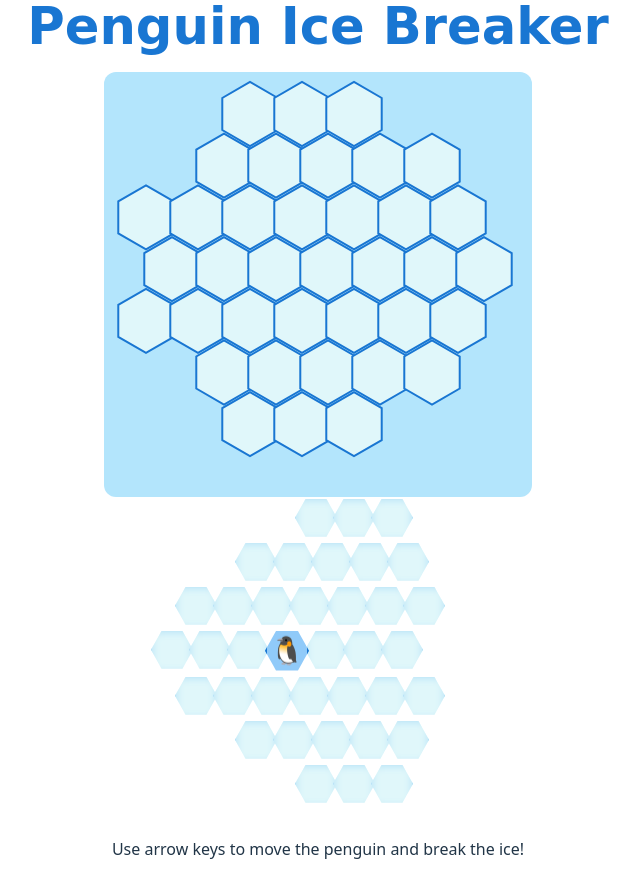
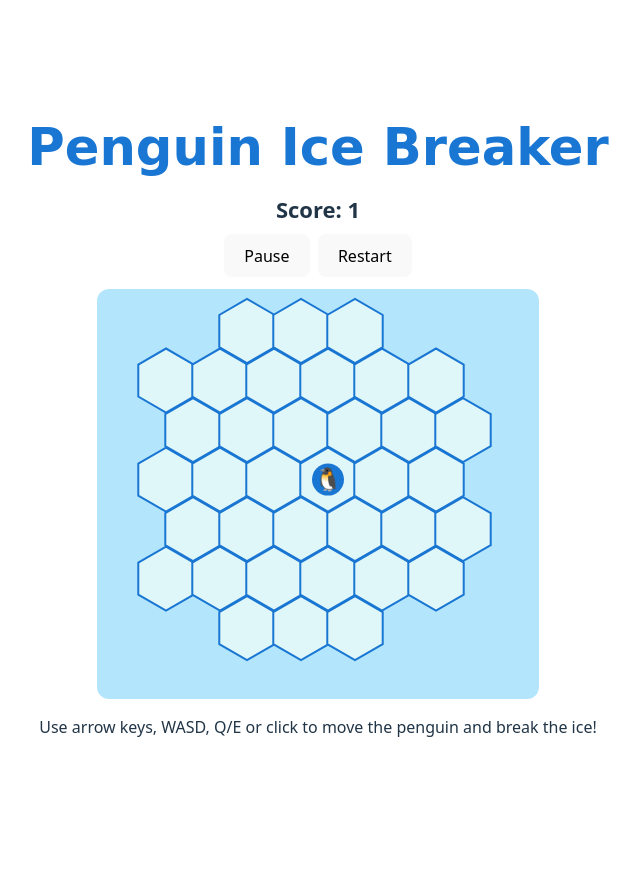
Before and after one commit to w33ladalah/penguin-ice-braker-game, a React (Vite) app: page / in a window 1280 px wide. Shown: the whole page, without its empty margins (322-962 px from the left). After the commit the page ends 800 px from the top, so only its background shows below. Built offline with nearby package versions, Linux system fonts and the light colour scheme.

Commit message:
Implement scoring, pause, restart, and win/lose messages; fix all linter errors and clean up code structure

```diff
--- a/src/App.jsx
+++ b/src/App.jsx
@@ -1,59 +1,63 @@
 import { useState } from 'react';
 import './App.css';
-import HexBoard from './HexBoard';
 import HexBoardCanvas from './HexBoardCanvas';
-import { BOARD_MASK } from './boardShape';
-
-const HEX_ROWS = BOARD_MASK.length;
-const HEX_COLS = BOARD_MASK[0].length;
-const START_POS = { x: 3, y: 3 };
-
-// Create a grid matching BOARD_MASK: 0 = ice, null = hole
-function createHexGrid() {
-  return BOARD_MASK.map(row => row.map(cell => (cell ? 0 : null)));
-}
 
 function App() {
-  const [penguin, setPenguin] = useState(START_POS);
-  const [grid, setGrid] = useState(createHexGrid());
+  const [score, setScore] = useState(1); // penguin starts on 1 cell
+  const [paused, setPaused] = useState(false);
+  const [gameMessage, setGameMessage] = useState("");
+  const [restartSignal, setRestartSignal] = useState(0);
 
-  const movePenguin = (dx, dy) => {
-    const newX = penguin.x + dx;
-    const newY = penguin.y + dy;
-    if (
-      newX >= 0 && newX < HEX_COLS &&
-      newY >= 0 && newY < HEX_ROWS &&
-      grid[newY][newX] === 0
-    ) {
-      setPenguin({ x: newX, y: newY });
-      setGrid(g => {
-        const newGrid = g.map(row => [...row]);
-        newGrid[newY][newX] = 1; // break ice
-        return newGrid;
-      });
-    }
-  };
-
-  const handleKey = e => {
-    if (e.key === 'ArrowUp') movePenguin(0, -1);
-    if (e.key === 'ArrowDown') movePenguin(0, 1);
-    if (e.key === 'ArrowLeft') movePenguin(-1, 0);
-    if (e.key === 'ArrowRight') movePenguin(1, 0);
+  // Handler to increase score
+  const handleScore = () => setScore(s => s + 1);
+  // Handler to end game
+  const handleGameEnd = (msg) => setGameMessage(msg);
+  // Handler to pause
+  const handlePause = () => setPaused(p => !p);
+  // Handler to restart
+  const handleRestart = () => {
+    setScore(1);
+    setPaused(false);
+    setGameMessage("");
+    setRestartSignal(s => s + 1);
   };
 
   return (
-    <div
-      className="game-container"
-      tabIndex={0}
-      onKeyDown={handleKey}
-      style={{ outline: 'none' }}
-    >
+    <div className="game-container" style={{ outline: 'none', position: 'relative' }}>
       <h1>Penguin Ice Breaker</h1>
-      <HexBoardCanvas />
-      <HexBoard grid={grid} penguin={penguin} />
-      <p>Use arrow keys to move the penguin and break the ice!</p>
+      <div style={{ fontSize: 22, fontWeight: 'bold', marginBottom: 8 }}>Score: {score}</div>
+      <div style={{ marginBottom: 12 }}>
+        <button onClick={handlePause} style={{ marginRight: 8 }}>{paused ? 'Resume' : 'Pause'}</button>
+        <button onClick={handleRestart}>Restart</button>
+      </div>
+      <HexBoardCanvas
+        score={score}
+        onScore={handleScore}
+        onGameEnd={handleGameEnd}
+        paused={paused}
+        restartSignal={restartSignal}
+      />
+      <p style={{ marginTop: 16 }}>Use arrow keys, WASD, Q/E or click to move the penguin and break the ice!</p>
+      {gameMessage && (
+        <div style={{
+          position: 'absolute',
+          top: 0, left: 0, right: 0, bottom: 0,
+          background: 'rgba(0,0,0,0.7)',
+          color: '#fff',
+          display: 'flex',
+          flexDirection: 'column',
+          alignItems: 'center',
+          justifyContent: 'center',
+          fontSize: 32,
+          zIndex: 10
+        }}>
+          <div>{gameMessage}</div>
+          <button onClick={handleRestart} style={{ marginTop: 24, fontSize: 20 }}>Restart</button>
+        </div>
+      )}
     </div>
   );
 }
 
+
 export default App;
--- a/src/HexBoard.jsx
+++ /dev/null
@@ -1,36 +0,0 @@
-// HexBoard.jsx
-import React from 'react';
-
-export default function HexBoard({ grid, penguin }) {
-  return (
-    <div className="grid">
-      {grid.map((row, y) => (
-        <div
-          className="row"
-          key={y}
-          style={{ marginLeft: `${Math.abs(Math.floor(grid.length / 2) - y) * 24}px` }}
-        >
-          {row.map((cell, x) =>
-            cell === null ? (
-              <div className="cell empty" key={x}></div>
-            ) : (
-              <div
-                className={
-                  'cell hex ' +
-                  (penguin.x === x && penguin.y === y
-                    ? 'penguin'
-                    : cell === 1
-                    ? 'broken'
-                    : 'ice')
-                }
-                key={x}
-              >
-                {penguin.x === x && penguin.y === y ? '🐧' : ''}
-              </div>
-            )
-          )}
-        </div>
-      ))}
-    </div>
-  );
-}
--- a/src/HexBoardCanvas.jsx
+++ b/src/HexBoardCanvas.jsx
@@ -1,13 +1,15 @@
-// HexBoardCanvas.jsx
-import React, { useRef, useEffect } from 'react';
+import React, { useRef, useEffect, useState, useCallback } from 'react';
 import { BOARD_MASK } from './boardShape';
 
-const HEX_SIZE = 32; // px, radius of hexagon
-const HEX_GAP = 4; // px, space between hexes
+const HEX_SIZE = 32;
+const HEX_GAP = 6;
 const HEX_HEIGHT = Math.sqrt(3) * HEX_SIZE;
 const HEX_WIDTH = 2 * HEX_SIZE;
 const HEX_HORIZ_SPACING = 1.5 * HEX_SIZE + HEX_GAP;
-const HEX_VERT_SPACING = HEX_HEIGHT + HEX_GAP;
+const HEX_VERT_SPACING = HEX_HEIGHT + 1.5;
+const PENGUIN_COLOR = '#1976d2';
+const ICE_COLOR = '#e0f7fa';
+const BROKEN_COLOR = '#d1d1d1';
 
 function hexCorner(center, size, i) {
   const angle_deg = 60 * i - 30;
@@ -33,22 +35,228 @@ function drawHex(ctx, center, size, fillStyle, strokeStyle) {
   ctx.stroke();
 }
 
-export default function HexBoardCanvas() {
-  const canvasRef = useRef(null);
+function getHexCenter(row, col) {
+  const x = col * HEX_HORIZ_SPACING + (row % 2) * (HEX_HORIZ_SPACING / 2) + HEX_SIZE + 10;
+  const y = row * (HEX_VERT_SPACING * 0.87) + HEX_SIZE + 10;
+  return { x, y };
+}
 
+function getHexAtPos(x, y) {
+  // Brute force: check all centers, return closest if within HEX_SIZE
+  let minDist = HEX_SIZE;
+  let found = null;
+  for (let row = 0; row < BOARD_MASK.length; row++) {
+    for (let col = 0; col < BOARD_MASK[row].length; col++) {
+      if (!BOARD_MASK[row][col]) continue;
+      const center = getHexCenter(row, col);
+      const dx = x - center.x;
+      const dy = y - center.y;
+      const dist = Math.sqrt(dx * dx + dy * dy);
+      if (dist < minDist) {
+        minDist = dist;
+        found = { row, col };
+      }
+    }
+  }
+  return found;
+}
+
+// Directions for 6-way movement: [dx, dy] (even/odd row offset)
+const HEX_DIRS = [
+  [1, 0], [-1, 0],
+  [0, 1], [0, -1],
+  [1, -1], [-1, -1], // for even rows
+  [1, 1], [-1, 1],   // for odd rows
+];
+
+export default function HexBoardCanvas({
+  onScore,
+  onGameEnd,
+  paused,
+  restartSignal
+}) {
+  // 0: ice, 1: broken
+  const [grid, setGrid] = useState(() =>
+    BOARD_MASK.map(row => row.map(cell => (cell ? 0 : null)))
+  );
+  const [penguin, setPenguin] = useState({ row: 3, col: 3 });
+  const [gameEnded, setGameEnded] = useState(false);
+  const [lastRestart, setLastRestart] = useState(restartSignal);
+
+  // Reset on restart
+  useEffect(() => {
+    if (restartSignal !== lastRestart) {
+      setGrid(BOARD_MASK.map(row => row.map(cell => (cell ? 0 : null))));
+      setPenguin({ row: 3, col: 3 });
+      setGameEnded(false);
+      setLastRestart(restartSignal);
+    }
+  }, [restartSignal, lastRestart]);
+
+  // Helper: get possible moves
+  function getPossibleMoves(penguin, grid) {
+    const even = penguin.row % 2 === 0;
+    let dirs = [
+      [1, 0], [-1, 0],
+      [0, 1], [0, -1],
+      even ? [1, -1] : [1, 1],
+      even ? [-1, -1] : [-1, 1],
+    ];
+    return dirs
+      .map(([dx, dy]) => {
+        const row = penguin.row + dy;
+        const col = penguin.col + dx;
+        if (
+          row >= 0 && row < BOARD_MASK.length &&
+          col >= 0 && col < BOARD_MASK[0].length &&
+          BOARD_MASK[row][col] &&
+          grid[row][col] === 0
+        ) {
+          return { row, col };
+        }
+        return null;
+      })
+      .filter(Boolean);
+  }
+
+  // Check for stuck/lose/win after every move
+  useEffect(() => {
+    if (gameEnded) return;
+    // Win: all ice broken except penguin's cell
+    const totalIce = BOARD_MASK.flat().filter(Boolean).length;
+    const broken = grid.flat().filter(x => x === 1).length;
+    if (broken === totalIce) {
+      setGameEnded(true);
+      onGameEnd && onGameEnd('You win! 🎉');
+      return;
+    }
+    // Lose: no moves
+    if (getPossibleMoves(penguin, grid).length === 0) {
+      setGameEnded(true);
+      onGameEnd && onGameEnd('No more moves! You are stuck!');
+      return;
+    }
+  }, [grid, penguin, gameEnded, onGameEnd]);
+
+  // Draw everything
   useEffect(() => {
     const canvas = canvasRef.current;
     const ctx = canvas.getContext('2d');
     ctx.clearRect(0, 0, canvas.width, canvas.height);
+    // Draw cells
     for (let row = 0; row < BOARD_MASK.length; row++) {
       for (let col = 0; col < BOARD_MASK[row].length; col++) {
         if (!BOARD_MASK[row][col]) continue;
-        const x = col * HEX_HORIZ_SPACING + (row % 2) * (HEX_HORIZ_SPACING / 2) + HEX_SIZE + 10;
-        const y = row * (HEX_VERT_SPACING * 0.87) + HEX_SIZE + 10;
-        drawHex(ctx, { x, y }, HEX_SIZE, '#e0f7fa', '#1976d2');
+        const center = getHexCenter(row, col);
+        let color = ICE_COLOR;
+        if (grid[row][col] === 1) color = BROKEN_COLOR;
+        drawHex(ctx, center, HEX_SIZE, color, '#1976d2');
+        // Draw penguin
+        if (penguin.row === row && penguin.col === col) {
+          ctx.save();
+          ctx.beginPath();
+          ctx.arc(center.x, center.y, HEX_SIZE * 0.5, 0, 2 * Math.PI);
+          ctx.fillStyle = PENGUIN_COLOR;
+          ctx.fill();
+          ctx.font = `${HEX_SIZE * 0.7}px serif`;
+          ctx.textAlign = 'center';
+          ctx.textBaseline = 'middle';
+          ctx.fillStyle = '#fff';
+          ctx.fillText('🐧', center.x, center.y + 2);
+          ctx.restore();
+        }
       }
     }
-  }, []);
+    // Draw overlay for pause/game end
+    if (paused || gameEnded) {
+      ctx.save();
+      ctx.globalAlpha = 0.7;
+      ctx.fillStyle = '#222';
+      ctx.fillRect(0, 0, canvas.width, canvas.height);
+      ctx.globalAlpha = 1;
+      ctx.fillStyle = '#fff';
+      ctx.font = `${HEX_SIZE * 1.2}px sans-serif`;
+      ctx.textAlign = 'center';
+      ctx.textBaseline = 'middle';
+      ctx.fillText(
+        paused ? 'Paused' : gameEnded ? 'Game Over' : '',
+        canvas.width / 2,
+        canvas.height / 2
+      );
+      ctx.restore();
+    }
+  }, [grid, penguin, paused, gameEnded]);
+
+  // Movement logic (6 directions)
+  const movePenguin = useCallback((dirIdx) => {
+    if (paused || gameEnded) return;
+    const even = penguin.row % 2 === 0;
+    let dirs = [
+      [1, 0], [-1, 0],
+      [0, 1], [0, -1],
+      even ? [1, -1] : [1, 1],
+      even ? [-1, -1] : [-1, 1],
+    ];
+    const [dx, dy] = dirs[dirIdx];
+    const newRow = penguin.row + dy;
+    const newCol = penguin.col + dx;
+    if (
+      newRow >= 0 && newRow < BOARD_MASK.length &&
+      newCol >= 0 && newCol < BOARD_MASK[0].length &&
+      BOARD_MASK[newRow][newCol] &&
+      grid[newRow][newCol] === 0
+    ) {
+      setPenguin({ row: newRow, col: newCol });
+      setGrid(g => {
+        const newGrid = g.map(row => [...row]);
+        newGrid[newRow][newCol] = 1; // break ice
+        return newGrid;
+      });
+      onScore && onScore();
+    }
+  }, [penguin, grid, paused, gameEnded, onScore]);
+
+  // Keyboard controls
+  useEffect(() => {
+    if (paused || gameEnded) return;
+    const keyHandler = (e) => {
+      if (paused || gameEnded) return;
+      if (e.key === 'ArrowRight' || e.key === 'd') movePenguin(0);
+      if (e.key === 'ArrowLeft' || e.key === 'a') movePenguin(1);
+      if (e.key === 'ArrowDown' || e.key === 's') movePenguin(2);
+      if (e.key === 'ArrowUp' || e.key === 'w') movePenguin(3);
+      if (e.key === 'e') movePenguin(4);
+      if (e.key === 'q') movePenguin(5);
+    };
+    window.addEventListener('keydown', keyHandler);
+    return () => window.removeEventListener('keydown', keyHandler);
+  }, [movePenguin, paused, gameEnded]);
+
+  // Mouse click to break ice or move penguin
+  const canvasRef = useRef(null);
+  const handleCanvasClick = (e) => {
+    if (paused || gameEnded) return;
+    const rect = canvasRef.current.getBoundingClientRect();
+    const x = e.clientX - rect.left;
+    const y = e.clientY - rect.top;
+    const hex = getHexAtPos(x, y);
+    if (!hex) return;
+    // Move penguin if valid
+    const { row, col } = hex;
+    if (
+      BOARD_MASK[row][col] &&
+      grid[row][col] === 0 &&
+      (Math.abs(row - penguin.row) <= 1 && Math.abs(col - penguin.col) <= 1)
+    ) {
+      setPenguin({ row, col });
+      setGrid(g => {
+        const newGrid = g.map(row => [...row]);
+        newGrid[row][col] = 1;
+        return newGrid;
+      });
+      onScore && onScore();
+    }
+  };
 
   // Canvas size based on board shape
   const width = BOARD_MASK[0].length * HEX_HORIZ_SPACING + HEX_SIZE * 2;
@@ -59,7 +267,9 @@ export default function HexBoardCanvas() {
       ref={canvasRef}
       width={width}
       height={height}
-      style={{ background: '#b3e5fc', borderRadius: 12, display: 'block', margin: '0 auto' }}
+      style={{ background: '#b3e5fc', borderRadius: 12, display: 'block', margin: '0 auto', cursor: paused || gameEnded ? 'not-allowed' : 'pointer' }}
+      onClick={handleCanvasClick}
+      tabIndex={0}
     />
   );
 }
```
Also changed, not shown: src/boardShape.js (+5 -5 lines).
